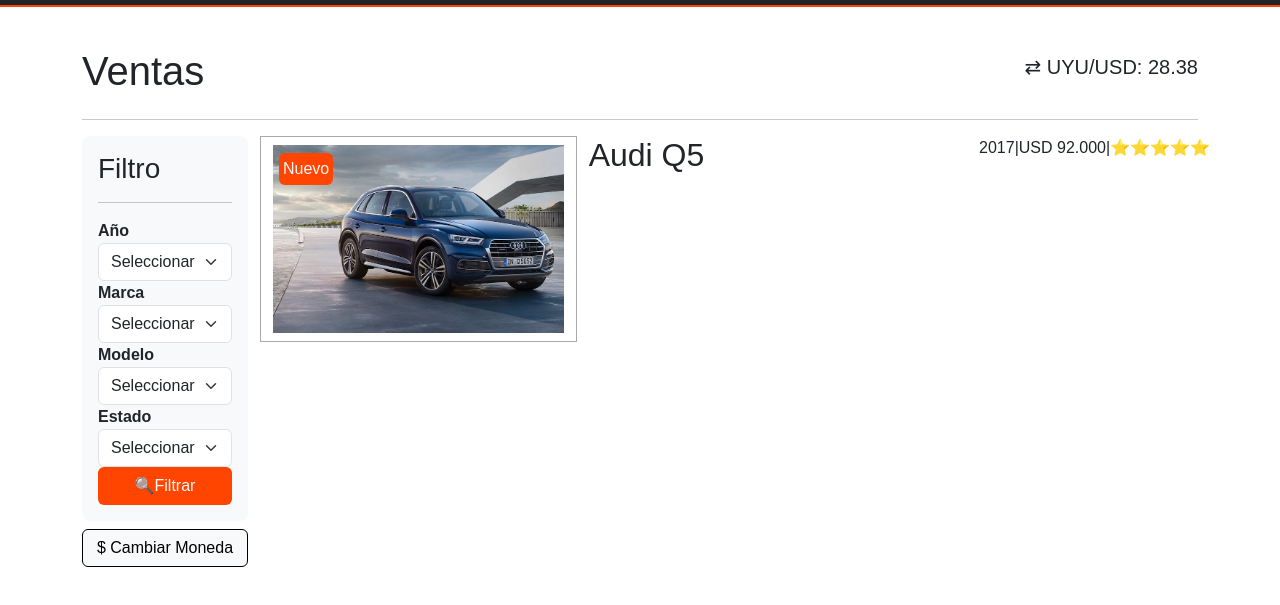
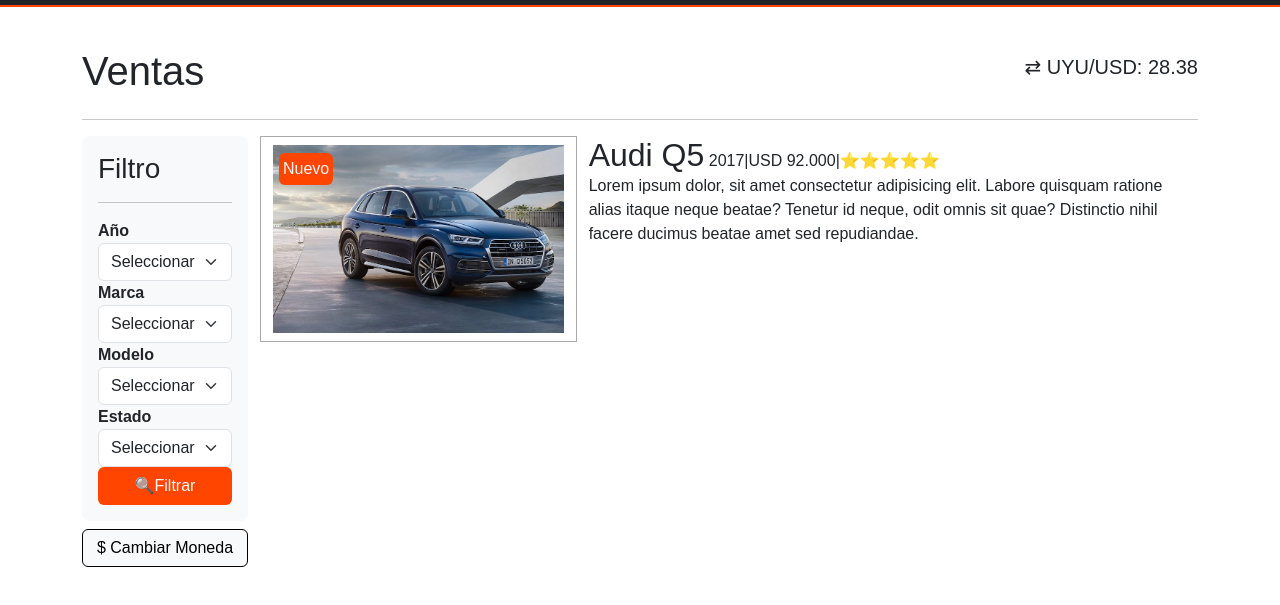
Before and after one commit to dahianamanzanares/auto-Vip, a plain HTML site: page ventas.html in a window 1280 px wide. Shown: the part 51-656 px from the top of the page. Drawn offline with nearby package versions, Linux system fonts and the light colour scheme.

Commit message:
Update ventas.html

```diff
--- a/ventas.html
+++ b/ventas.html
@@ -47,7 +47,7 @@
               <a class="nav-link text-light" href="#">Contacto</a>
             </li>
           </ul>
-        </div>
+
       </div>
     </nav>
     <hr class="barranav  opacity-100 m-0 " />
@@ -129,9 +129,11 @@
               />
               <p class="nuevo  text-light rounded-2 position-absolute mt-3 p-1" style="margin-left: 6px;">Nuevo</p>
             </div>
-              <div class="col-8 d-flex position-relative">
-                <h2>Audi Q5</h2>
-                <span class="d-flex position-absolute justify-content end-0"> 2017|USD 92.000|⭐⭐⭐⭐⭐<span>
+              <div class="col-8">
+                <h2 class="d-inline">Audi Q5</h2>
+                <span class="justify-content-end top-0"> 2017|USD 92.000|⭐⭐⭐⭐⭐</span>
+
+                  <p class="">Lorem ipsum dolor, sit amet consectetur adipisicing elit. Labore quisquam ratione alias itaque neque beatae? Tenetur id neque, odit omnis sit quae? Distinctio nihil facere ducimus beatae amet sed repudiandae.</p>
               </div>
             </div>
           </div>
```
